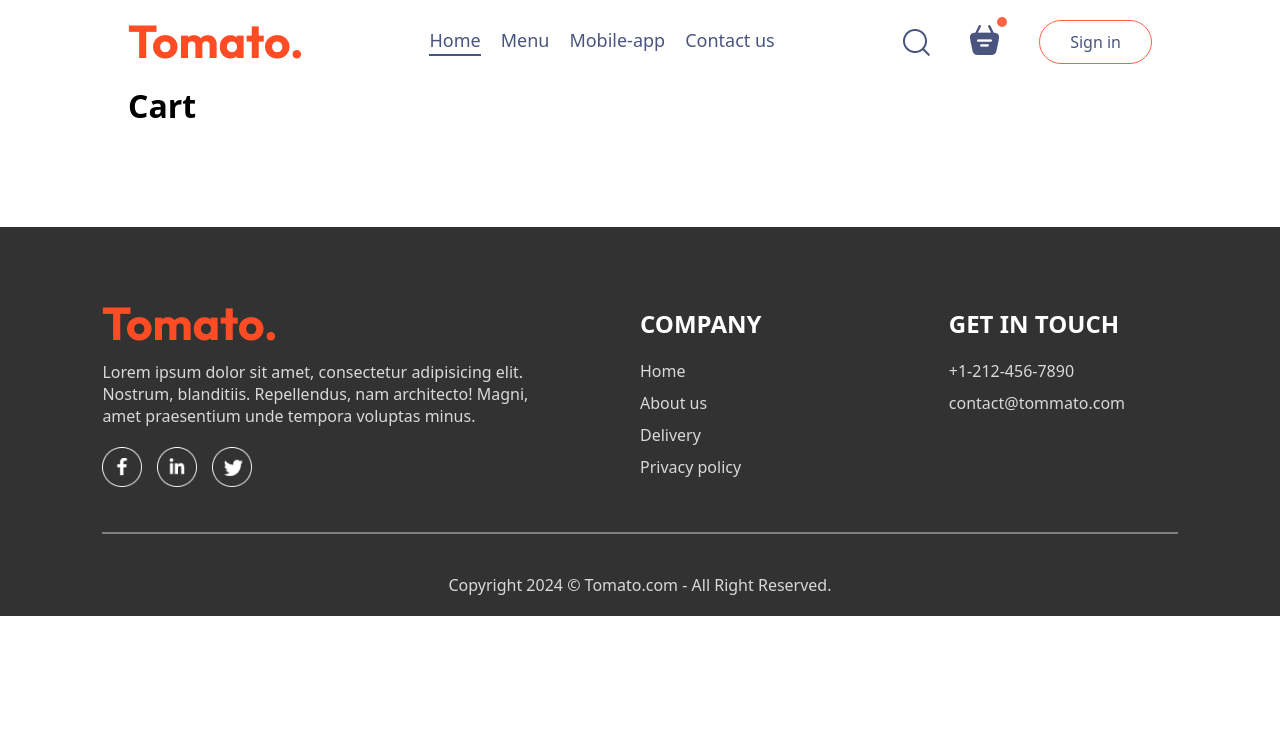
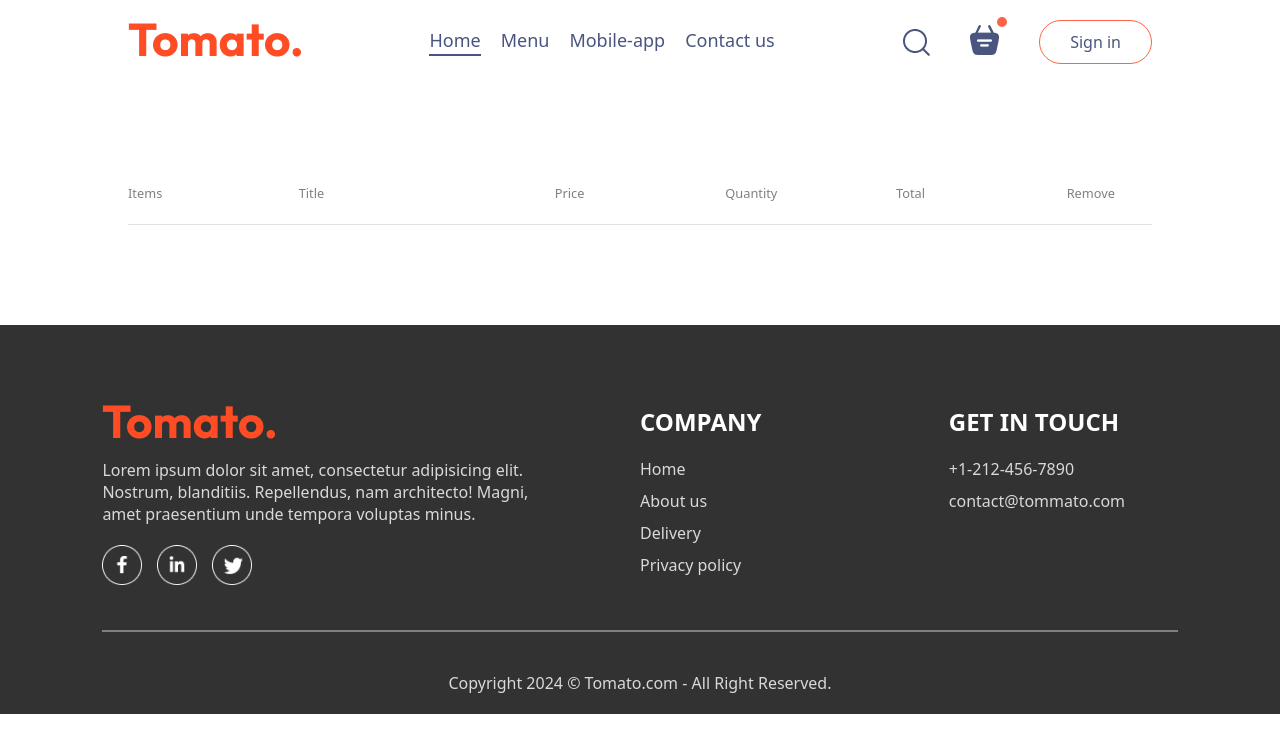
Before and after one commit to PrabinKumarNayak/Project, a React (Vite) app in the folder frontend/: page /cart in a window 1280 px wide. Shown: the top 752 px of the page. Built offline with nearby package versions, Linux system fonts and the light colour scheme.

Commit message:
food app react

```diff
--- a/frontend/src/Pages/Cart/Cart.css
+++ b/frontend/src/Pages/Cart/Cart.css
@@ -0,0 +1,60 @@
+.cart {
+    margin-top: 100px;
+  }
+  .cart-items-title {
+    display: grid;
+    grid-template-columns: 1fr 1.5fr 1fr 1fr 1fr 0.5fr;
+    align-items: center;
+    color: grey;
+    font-size: max(1vw, 12px);
+  }
+  .cart-items-item {
+    margin: 10px 0px;
+    color: black;
+  }
+  .cart-items-item img {
+    width: 50px;
+  }
+  .cart hr {
+    height: 1px;
+    background-color: #e2e2e2;
+    border: none;
+  }
+  .cart-items-item .cross {
+    cursor: pointer;
+  }
+  .cart-bottom {
+    margin-top: 80px;
+    display: flex;
+    justify-content: space-between;
+    gap: max(12vw, 20px);
+  }
+  .cart-total {
+    flex: 1;
+    display: flex;
+    flex-direction: column;
+    gap: 20px;
+  }
+  .cart-total-details {
+    display: flex;
+    justify-content: space-between;
+    color: #555;
+  }
+  .cart-total hr {
+    margin: 10px 0px;
+  }
+  .cart-total button {
+    border: none;
+    color: white;
+    background-color: tomato;
+    width: max(15vw, 200px);
+    padding: 12px 0px;
+    border-radius: 4px;
+    cursor: pointer;
+  }
+  .cart-promocode {
+    flex: 1;
+  }
+  .cart-promocode p {
+    color: #555;
+  }
--- a/frontend/src/Pages/Cart/Cart.jsx
+++ b/frontend/src/Pages/Cart/Cart.jsx
@@ -1,8 +1,39 @@
-import "./Cart.css"
-export default function Cart(){
-    return(
-        <div>
-            <h1>Cart</h1>
+import { useContext } from "react";
+import { StoreContext } from "../../context/StoreContext";
+import "./Cart.css";
+export default function Cart() {
+  const { cartItems, food_list, removeFromCart } = useContext(StoreContext);
+  return (
+    <div className="cart">
+      <div className="cart-items">
+        <div className="cart-items-title">
+          <p>Items</p>
+          <p>Title</p>
+          <p>Price</p>
+          <p>Quantity</p>
+          <p>Total</p>
+          <p>Remove</p>
         </div>
-    )
+        <br />
+        <hr />
+        {food_list.map((item, index) => {
+          if (cartItems[item._id] > 0) {
+            return (
+              <div>
+                <div className="cart-items-title cart-items-item">
+                  <img src={item.image} alt="" />
+                  <p>{item.name}</p>
+                  <p>${item.price}</p>
+                  <p>{cartItems[item._id]}</p>
+                  <p>${item.price * cartItems[item._id]}</p>
+                  <p onClick={()=>removeFromCart(item._id)} className="cross">x</p>
+                </div>
+                <hr />
+              </div>
+            );
+          }
+        })}
+      </div>
+    </div>
+  );
 }
--- a/frontend/src/components/FoodItem/FoodItem.css
+++ b/frontend/src/components/FoodItem/FoodItem.css
@@ -36,21 +36,21 @@
   font-weight: 500;
   margin: 10px 0px;
 }
-.food-item-image-container{
+.food-item-img-container {
   position: relative;
 }
-.food-item-image-container .add{
+.food-item-img-container .add {
+  width: 35px;
   position: absolute;
   bottom: 15px;
   right: 15px;
+  cursor: pointer;
   border-radius: 50%;
-  width: 35px;
-  cursor: pointer;
 }
-.food-item-counter{
+.food-item-counter {
   position: absolute;
+  bottom: 15px;
   right: 15px;
-  bottom: 15px;
   display: flex;
   align-items: center;
   gap: 10px;
--- a/frontend/src/components/FoodItem/FoodItem.jsx
+++ b/frontend/src/components/FoodItem/FoodItem.jsx
@@ -1,34 +1,24 @@
-import { useState } from "react";
+import { useContext } from "react";
 import { assets } from "../../assets/Assets";
 import "./FoodItem.css";
-export default function FoodItem({ _id, name, price, description, image }) {
-  const [itemCount, setItemCount] = useState(0);
+import { StoreContext } from "../../context/StoreContext";
+export default function FoodItem({ id, name, price, description, image }) {
+
+    const{cartItems,addToCart,removeFromCart} = useContext(StoreContext);
   return (
-    <div className="food-item">
-      <div className="food-item-image-container">
-        <img src={image} alt="" className="food-item-image" />
-        {!itemCount ? (
-          <img
-            className="add"
-            onClick={() => setItemCount((prev) => prev + 1)}
-            src={assets.add_icon_white}
-            alt=""
-          />
-        ) : (
-          <div className="food-item-counter">
-            <img
-              onClick={() => setItemCount((prev) => prev - 1)}
-              src={assets.remove_icon_red}
-              alt=""
-            />
-            <p>{itemCount}</p>
-            <img
-              onClick={() => setItemCount((prev) => prev + 1)}
-              src={assets.add_icon_green}
-              alt=""
-            />
-          </div>
-        )}
+    <div>
+      <div className="food-item">
+        <div className="food-item-img-container">
+          <img src={image} alt="" className="food-item-image" />
+          {!cartItems[id]
+            ?<img className="add" onClick={()=>addToCart(id)} src={assets.add_icon_white}/>
+            :<div className="food-item-counter">
+              <img onClick={()=>removeFromCart(id)} src={assets.remove_icon_red} alt="" />
+              <p>{cartItems[id]}</p>
+              <img onClick={()=>addToCart(id)} src={assets.add_icon_green} alt="" />
+            </div>
+          }
+        </div>
       </div>
       <div className="food-item-info">
         <div className="food-item-name-rating">
--- a/frontend/src/components/Navbar/Navbar.jsx
+++ b/frontend/src/components/Navbar/Navbar.jsx
@@ -7,7 +7,7 @@
     return(
         <>
         <div className="navbar">
-            <img src={assets.logo} alt="" />
+           <Link to='/'> <img src={assets.logo} alt="" /></Link>
             <div className="navbar-menu">
                 <Link to='/' onClick={()=>setMenu("home")} className={menu === "home"?"active":""}>Home</Link>
                 <a href="#explore-menu" onClick={()=>setMenu("menu")} className={menu === "menu"?"active":""}>Menu</a>
@@ -17,7 +17,7 @@
             <div className="navbar-right">
                 <img src={assets.search_icon} alt="" />
                 <div className="navbar-search-icon">
-                    <img src={assets.basket_icon} alt="" />
+                  <Link to='/cart'><img src={assets.basket_icon} alt="" /></Link>
                     <div className="dot"></div>
                 </div>
                 <button onClick={()=> setShowLogin(true) }>Sign in</button>
--- a/frontend/src/context/StoreContext.jsx
+++ b/frontend/src/context/StoreContext.jsx
@@ -1,33 +1,37 @@
-import { createContext, useState } from "react";
+import { createContext, useEffect, useState } from "react";
 import { food_list } from "../assets/Assets";
 
-export const StoreContext = createContext(null);
+export const StoreContext = createContext(null)
+
 const StoreContextProvider = (props) => {
-  const [cartItems, setCartItems] = useState({});
+
+    const [cartItems,setCartItems] = useState({});
 
     const addToCart = (itemId) => {
-    if (!cartItems[itemId]) {
-      setCartItems((prev) => ({ ...prev, [itemId]: 1 }));
-    } else {
-      setCartItems((prev) => ({ ...prev, [itemId]: prev[itemId] + 1 }));
+        if(!cartItems[itemId]){
+            setCartItems((prev)=>({...prev,[itemId]:1}))
         }
-  };
-
-  const removeFromCart = (itemId) => {
-    setCartItems((prev) => ({ ...prev, [itemId]: prev[itemId] - 1 }));
-  };
-
+        else{
+            setCartItems((prev)=>({...prev,[itemId]:prev[itemId]+1}))
+        }
+    }
+    const removeFromCart = (itemId) =>{
+        setCartItems((prev)=>({...prev,[itemId]:prev[itemId]-1}))
+    }
     const contextValue = {
         food_list,
         cartItems,
         setCartItems,
         addToCart,
-    removeFromCart,
-  };
-  return (
-    <StoreContext.Provider value={contextValue}>
+        removeFromCart
+    }
+    useEffect(()=>{
+        console.log(cartItems);
+    },[cartItems])
+    return(
+        <StoreContext.Provider value = {contextValue}>
             {props.children}
         </StoreContext.Provider>
-  );
-};
-export default StoreContextProvider;
+    )
+}
+export default StoreContextProvider
```
Lines whose indentation alone changed are shown as unchanged.
